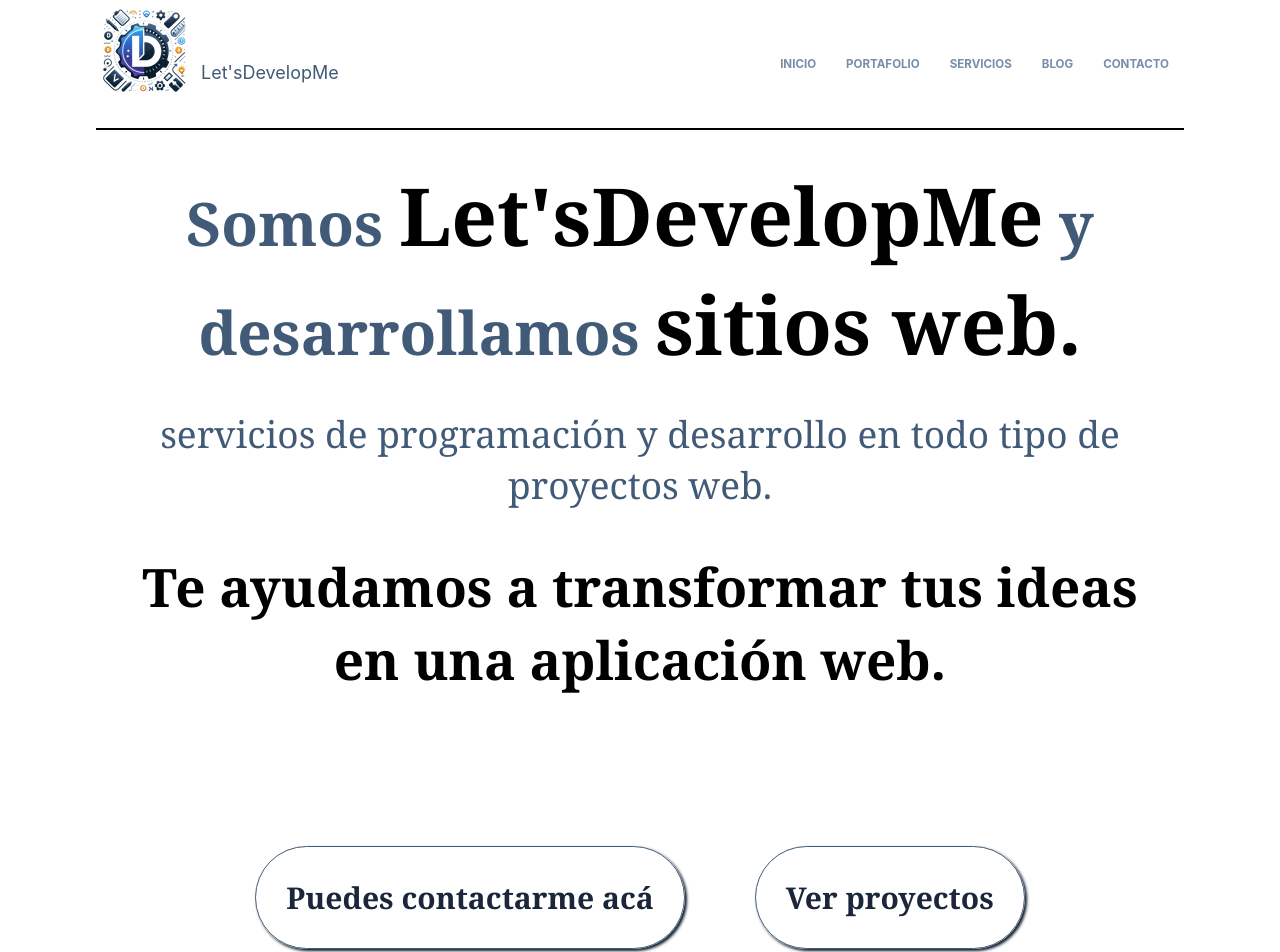
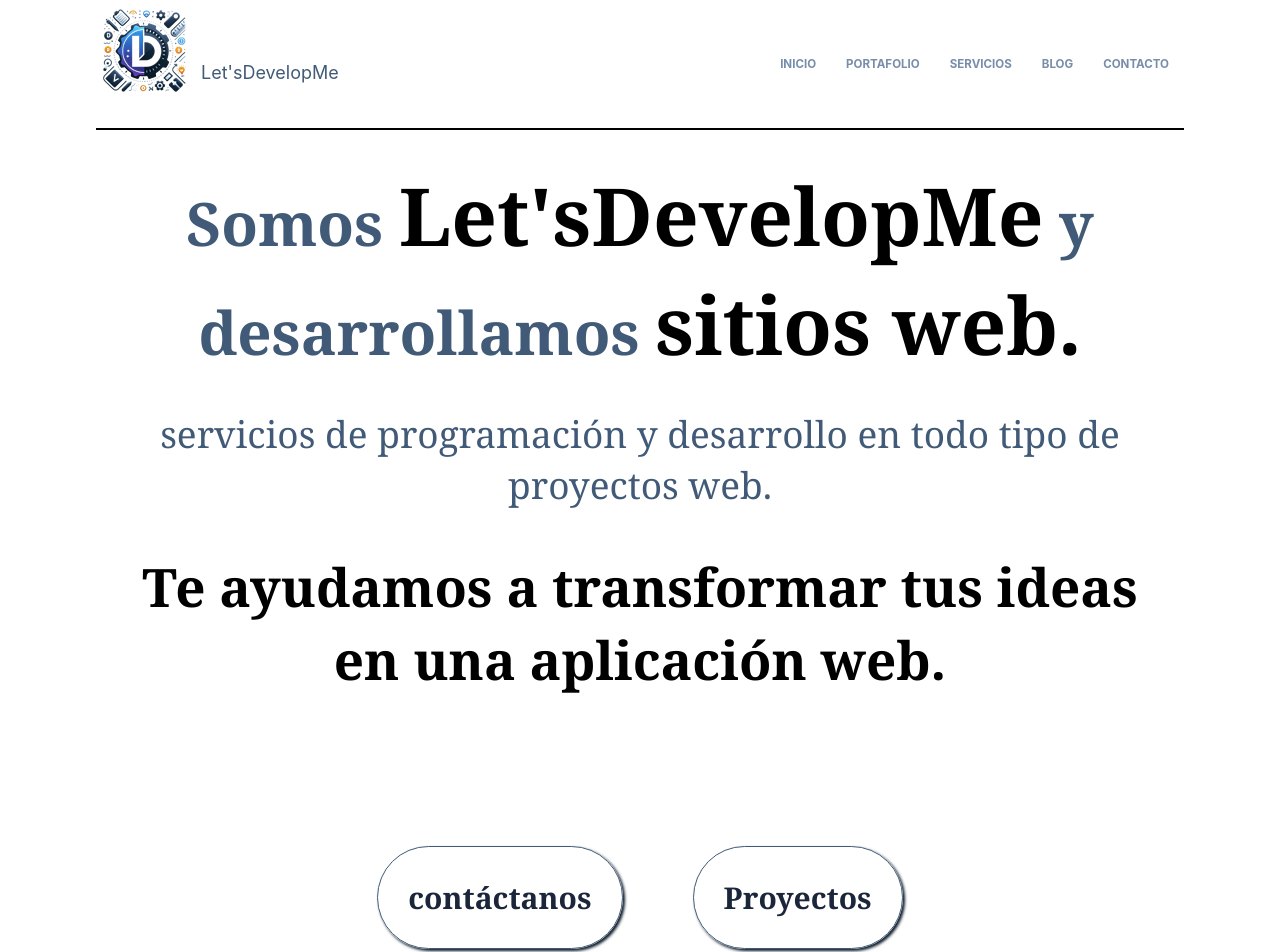
Before and after one commit to GeorgePhD/portfolio2024, a React (Vite) app: page / in a window 1280 px wide. Shown: the top 952 px of the page. Built offline with nearby package versions, Linux system fonts and the light colour scheme.

Commit message:
update: links to contact and projects fixed

```diff
--- a/src/App.css
+++ b/src/App.css
@@ -629,13 +629,15 @@ input[type='submit']:hover {
         font-size: 2rem;
     }
     .home-page-links {
-        padding: 0;
+        padding: 2rem;
         margin-top: 0;
         margin-bottom: 0;
+        /* background-color: var(--footer-color); */
     }
     div a.home__links {
         font-size: 1rem;
-        padding: 2rem;
+        padding: 2rem 3.5rem;
+        /* color: white; */
     }
     header.header div.logo span {
         display: block;
--- a/src/Components/Home.jsx
+++ b/src/Components/Home.jsx
@@ -19,8 +19,8 @@ const Home = () => {
       <h2 className='home__subtitle--2'>Te ayudamos a transformar tus ideas en una aplicación web.</h2>
 
       <div className="home-page-links">
-      <Link to='/contact' className='home__links'>Puedes contactarme acá</Link>
-      <Link to='/portfolio' className='home__links'>Ver proyectos</Link>
+      <Link to='/contact' className='home__links'>contáctanos</Link>
+      <Link to='/portfolio' className='home__links'>Proyectos</Link>
       </div>
       {/* <Portfolio /> */}
       <Services />
```
